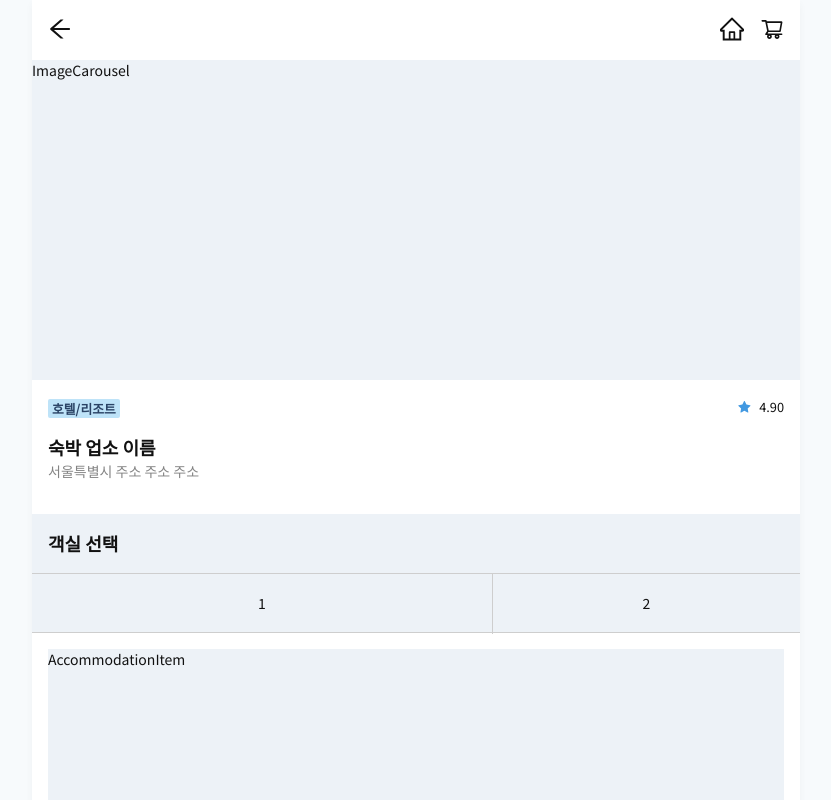
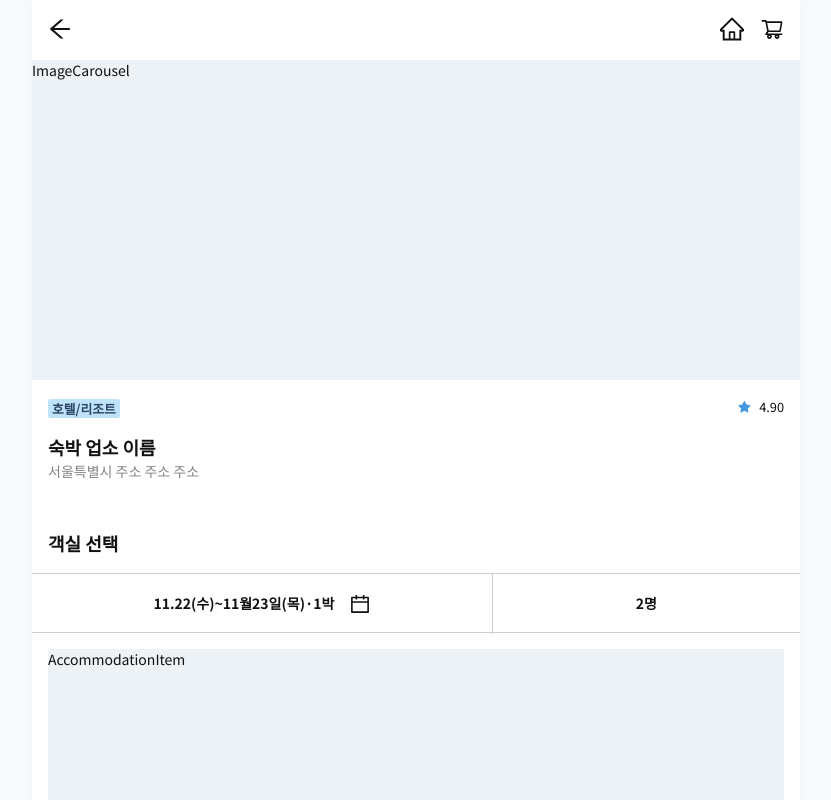
Before and after one commit to TeamOHJO/Frontend, a React (Vite) app: page /accommodation/1 in a window 1280 px wide. Shown: the top 800 px of the page, without its empty margins (224-1055 px from the left). Built offline with nearby package versions, Linux system fonts and the light colour scheme; a web font is replaced by a local one.

Commit message:
design: AccommodationSelect 컴포넌트 디자인

```diff
--- a/src/pages/Accommodation/components/AccommodationSelect.tsx
+++ b/src/pages/Accommodation/components/AccommodationSelect.tsx
@@ -1,6 +1,6 @@
 import styled from '@emotion/styled';
 import { Heading } from '@chakra-ui/react';
-import { theme } from '../../../styles/theme';
+import { CalendarOutlined } from '@ant-design/icons';
 
 function AccommodationSelect() {
   return (
@@ -11,8 +11,15 @@ function AccommodationSelect() {
         </Heading>
       </StyledAccommodationSelectTitle>
       <StyledAccommodationSelectBox>
-        <StyledAccommodationSelectBoxLeft>1</StyledAccommodationSelectBoxLeft>
-        <StyledAccommodationSelectBoxRight>2</StyledAccommodationSelectBoxRight>
+        <StyledAccommodationSelectBoxLeft>
+          <StyledAccommodationSelectBoxLeftSpan>
+            11.22(수)~11월23일(목)·1박
+          </StyledAccommodationSelectBoxLeftSpan>
+          <CalendarOutlined style={{ fontSize: '20px' }} />
+        </StyledAccommodationSelectBoxLeft>
+        <StyledAccommodationSelectBoxRight>
+          2명
+        </StyledAccommodationSelectBoxRight>
       </StyledAccommodationSelectBox>
     </StyledAccommodationSelectWrapper>
   );
@@ -22,8 +29,6 @@ export default AccommodationSelect;
 
 const StyledAccommodationSelectWrapper = styled.div`
   width: 100%;
-
-  background-color: ${theme.colors.gray100};
 `;
 
 const StyledAccommodationSelectTitle = styled.div`
@@ -37,6 +42,11 @@ const StyledAccommodationSelectBox = styled.div`
   border-bottom: 1px solid #cecece;
   display: flex;
   justify-content: center;
+
+  font-size: 14px;
+  font-weight: 700;
+
+  cursor: pointer;
 `;
 
 const StyledAccommodationSelectBoxLeft = styled.div`
@@ -48,6 +58,9 @@ const StyledAccommodationSelectBoxLeft = styled.div`
   align-items: center;
   justify-content: center;
 `;
+const StyledAccommodationSelectBoxLeftSpan = styled.span`
+  margin-right: 1rem;
+`;
 
 const StyledAccommodationSelectBoxRight = styled.div`
   width: 40%;
```
